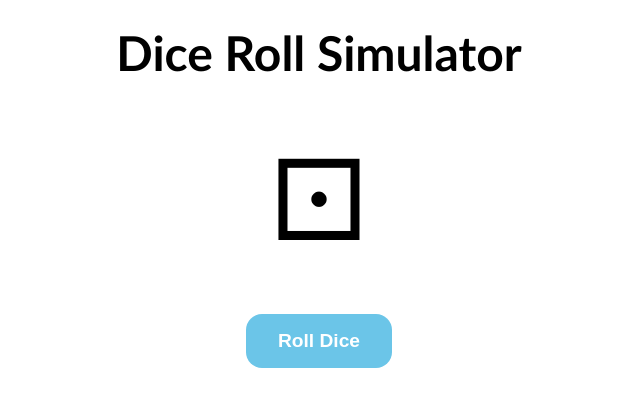
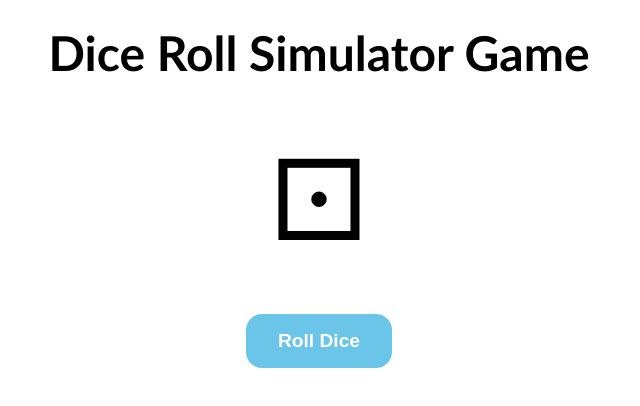
Before and after one commit to niranjanyadav2004/Dice-Game, a plain HTML site: page Dice Game/index.html in a window 1280 px wide. Shown: the whole page, without its empty margins (321-961 px from the left). Drawn offline with Linux system fonts and the light colour scheme.

Commit message:
Update index.html
First Commit

```diff
--- a/Dice Game/index.html
+++ b/Dice Game/index.html
@@ -8,7 +8,7 @@
 </head>
 <body>
 
-     <h1>Dice Roll Simulator</h1>
+     <h1>Dice Roll Simulator Game</h1>
 
      <div class="dice" id="dice">&#9856;</div>
 
```
